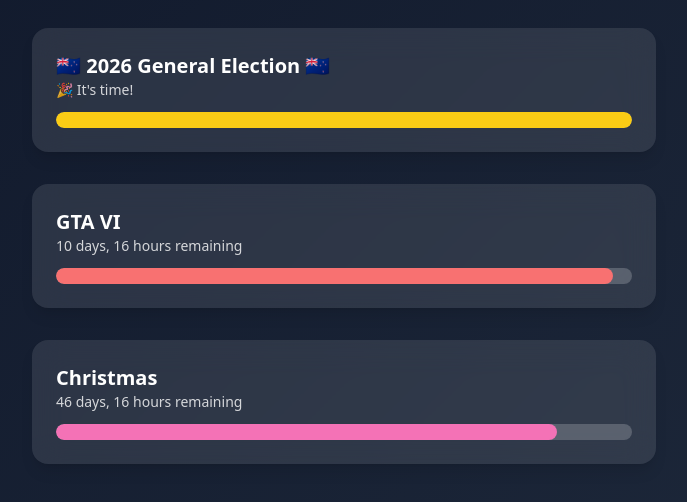
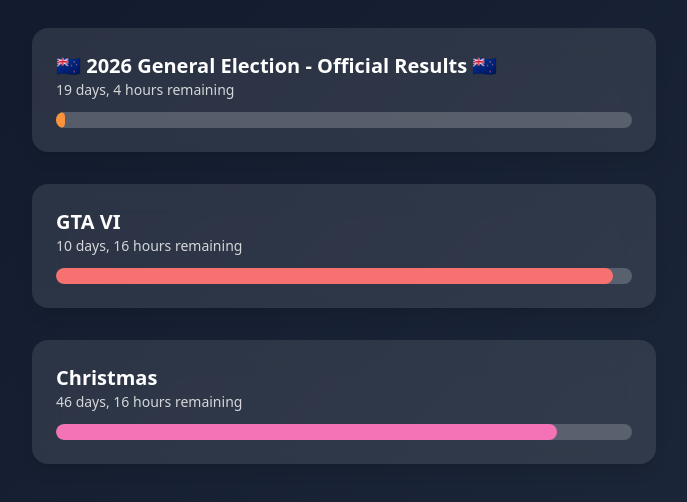
Before and after one commit to tmitmac/countdown, a plain HTML site: page index.html in a window 1280 px wide. Shown: the part 188-690 px from the top of the page, without its empty margins (296-983 px from the left). Drawn offline with nearby package versions, Linux system fonts and the light colour scheme.

Commit message:
Update index.html

```diff
--- a/index.html
+++ b/index.html
@@ -25,11 +25,11 @@ body {
 
     <!-- Election -->
   <div class="bg-white/10 backdrop-blur-lg rounded-2xl p-6 shadow-lg">
-    <a href="election.html" class="hover:underline text-xl font-semibold mb-2">🇳🇿 2026 General Election 🇳🇿</a>
+    <a href="election.html" class="hover:underline text-xl font-semibold mb-2">🇳🇿 2026 General Election - Official Results 🇳🇿</a>
     <p id="countdown3" class="text-sm mb-3 opacity-80"></p>
 
     <div class="w-full bg-white/20 rounded-full h-4 overflow-hidden">
-      <div id="bar3" class="bar bg-yellow-400 h-4 rounded-full w-0"></div>
+      <div id="bar3" class="bar bg-orange-400 h-4 rounded-full w-0"></div>
     </div>
   </div>
 
@@ -97,8 +97,8 @@ function setupCountdown(startDateStr, targetDateStr, countdownEl, barEl) {
 
 // General Election (started Jan 2026)
 setupCountdown(
-  "October 14, 2023 23:00:00",
-  "November 7, 2026 19:00:00",
+  "November 8, 2026 00:00:00",
+  "November 27, 2026 12:00:00",
   document.getElementById("countdown3"),
   document.getElementById("bar3")
 );
```
